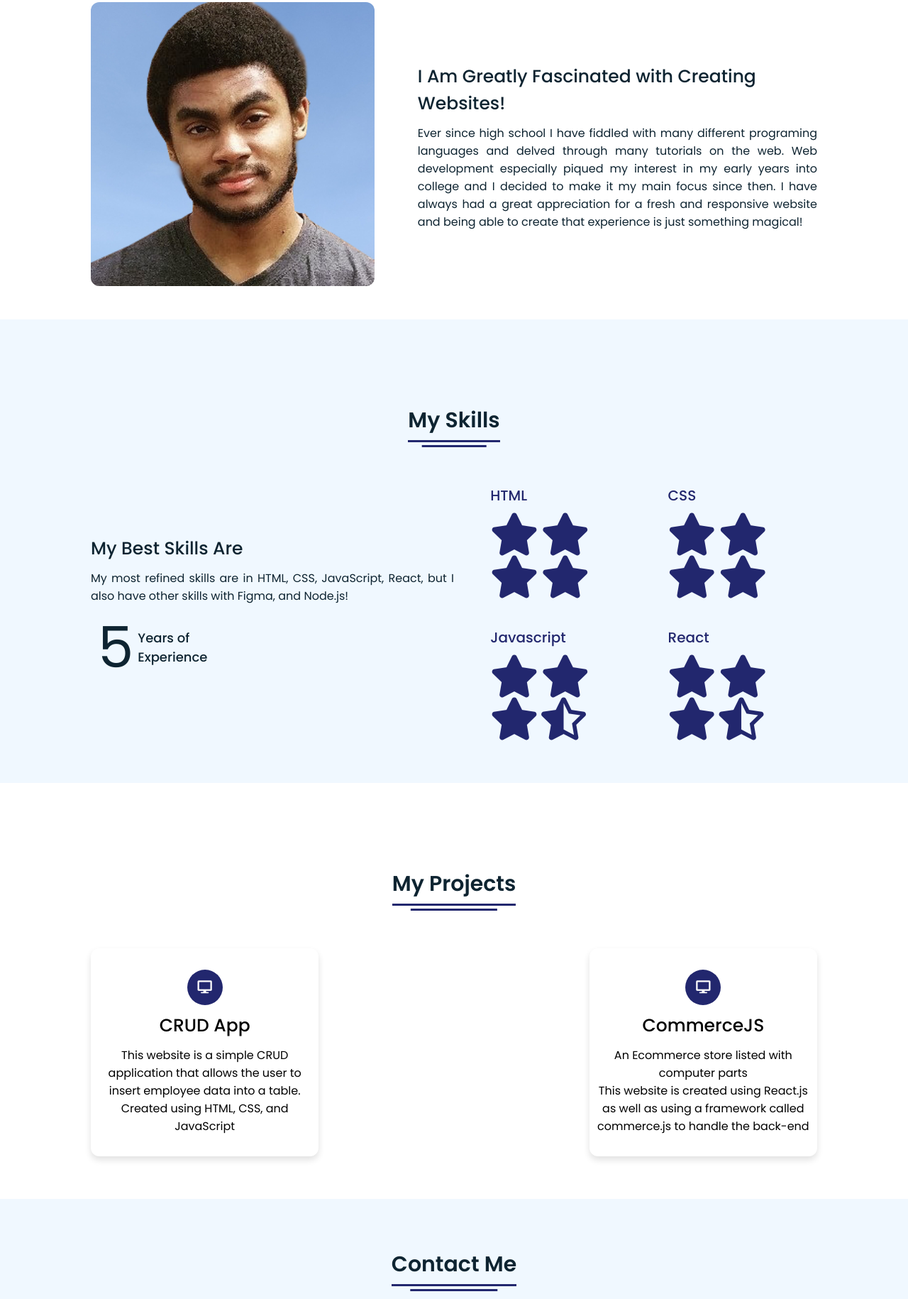
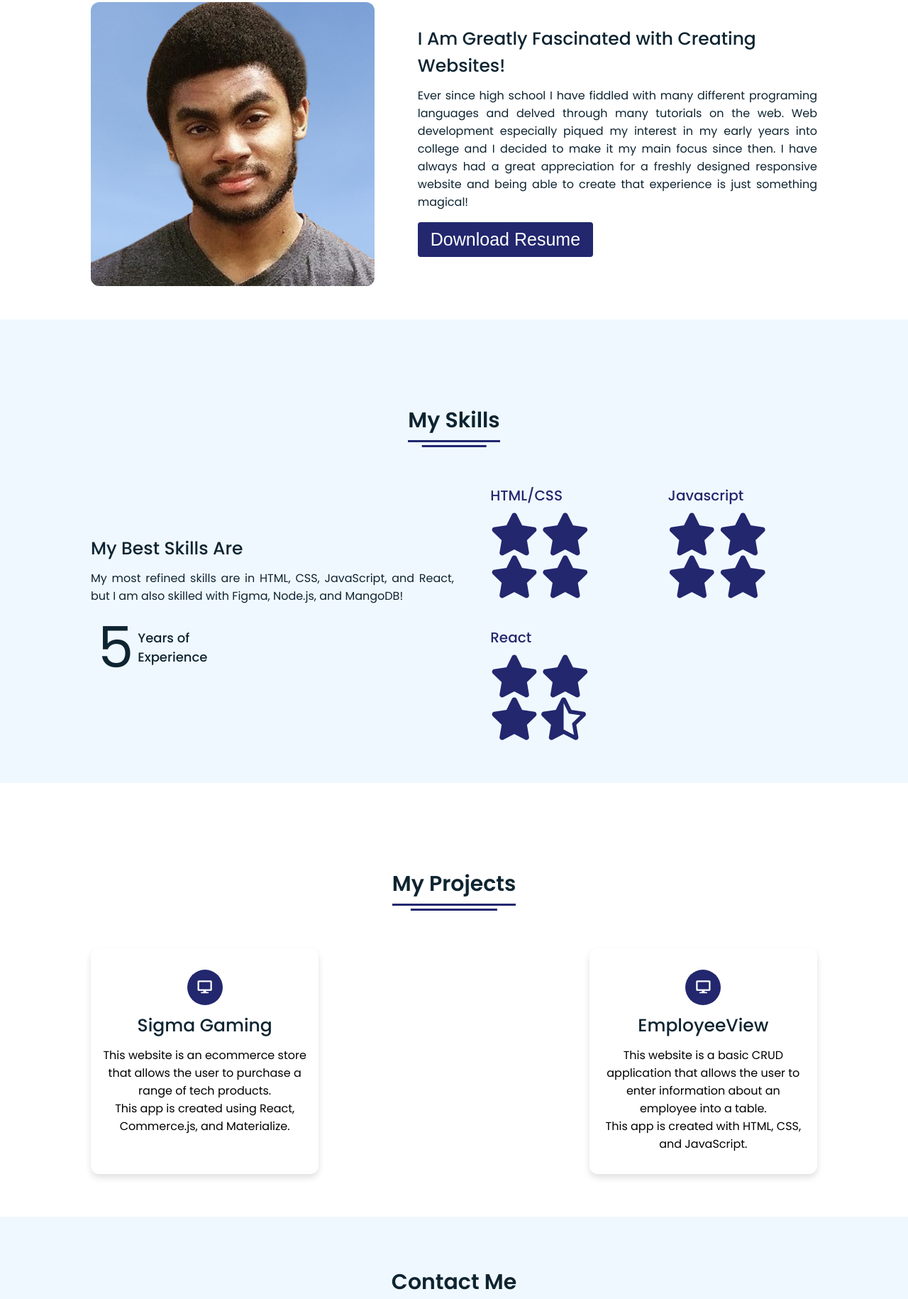
Before and after one commit to jamestelcide/jamestelcide.github.io, a plain HTML site: page index.html in a window 1280 px wide. Shown: the part 970-2800 px from the top of the page at 71% size. Drawn offline with Linux system fonts and the light colour scheme.

Commit message:
Add files via upload

```diff
--- a/index.html
+++ b/index.html
@@ -46,11 +46,13 @@
       <div class="text">
         <div class="text-one">Hello,</div>
         <div class="text-two">I'm James Telcide</div>
-        <div class="text-three">Front-End Web Developer</div>
+        <div class="text-three">Front-End Developer</div>
         <div class="text-four">Based in Georgia</div>
       </div>
 
-
+      <div class="button">
+        <a href="https://www.linkedin.com/in/james-telcide-baa68820b/" target="_blank"><button>Contact Me</button></a>
+      </div>
     </div>
   </section>
 
@@ -64,8 +66,10 @@
         </div>
         <div class="right">
           <div class="topic">I Am Greatly Fascinated with Creating Websites!</div>
-          <p>Ever since high school I have fiddled with many different programing languages and delved through many tutorials on the web. Web development especially piqued my interest in my early years into college and I decided to make it my main focus since then. I have always had a great appreciation for a fresh and responsive website and being able to create that experience is just something magical!</p>
-
+          <p>Ever since high school I have fiddled with many different programing languages and delved through many tutorials on the web. Web development especially piqued my interest in my early years into college and I decided to make it my main focus since then. I have always had a great appreciation for a freshly designed responsive website and being able to create that experience is just something magical!</p>
+          <div class="button">
+            <a href="James Telcide - Resume.pdf" target="_blank"><button>Download Resume</button></a>
+          </div>
         </div>
       </div>
     </div>
@@ -78,7 +82,7 @@
       <div class="skills-details">
         <div class="text">
           <div class="topic">My Best Skills Are</div>
-          <p>My most refined skills are in HTML, CSS, JavaScript, React, but I also have other skills with Figma, and Node.js!</p>
+          <p>My most refined skills are in HTML, CSS, JavaScript, and React, but I am also skilled with Figma, Node.js, and MangoDB!</p>
           <div class="experience">
             <div class="num">5</div>
             <div class="exp">Years of <br> Experience</div>
@@ -86,7 +90,7 @@
         </div>
         <div class="boxes">
           <div class="box">
-            <div class="topic">HTML</div>
+            <div class="topic">HTML/CSS</div>
             <i class="fas fa-star per"></i>
             <i class="fas fa-star per"></i>
             <i class="fas fa-star per"></i>
@@ -95,19 +99,11 @@
           </div>
 
           <div class="box">
-            <div class="topic">CSS</div>
+            <div class="topic">Javascript</div>
             <i class="fas fa-star per"></i>
             <i class="fas fa-star per"></i>
             <i class="fas fa-star per"></i>
             <i class="fas fa-star per"></i>
-          </div>
-
-          <div class="box">
-            <div class="topic">Javascript</div>
-            <i class="fas fa-star per"></i>
-            <i class="fas fa-star per"></i>
-            <i class="fas fa-star per"></i>
-            <i class="fas fa-star-half-alt per"></i>
           </div>
 
           <div class="box">
@@ -117,8 +113,6 @@
             <i class="fas fa-star per"></i>
             <i class="fas fa-star-half-alt per"></i>
           </div>
-
-      </div>
 
     </div>
   </section>
@@ -131,22 +125,25 @@
 
 
       <div class="box">
+        <a href="https://sigmagaming.netlify.app/" target="_blank" style="color: black;">
         <div class="icon">
           <i class="fas fa-desktop"></i>
         </div>
-        <div class="topic"><a style="color: black;" href="/Projects/EmployeeView/index.html" target="_blank">CRUD App</a></div>
-        <p>This website is a simple CRUD application that allows the user to insert employee data into a table.</p>
-        <p>Created using HTML, CSS, and JavaScript</p>
+        <div class="topic">Sigma Gaming</div>
+        <p>This website is an ecommerce store that allows the user to purchase a range of tech products.</p>
+        <p>This app is created using React, Commerce.js, and Materialize.</p>
+      </a>
       </div>
 
-
       <div class="box">
+        <a href="/Projects/EmployeeView/index.html" target="_blank" style="color: black;">
         <div class="icon">
           <i class="fas fa-desktop"></i>
         </div>
-        <div class="topic"><a style="color: black;" href="/Projects/CommerceJS/index.html" target="_blank">CommerceJS</a></div>
-        <p>An Ecommerce store listed with computer parts</p>
-        <p>This website is created using React.js as well as using a framework called commerce.js to handle the back-end</p>
+        <div class="topic">EmployeeView</div>
+        <p>This website is a basic CRUD application that allows the user to enter information about an employee into a table.</p>
+        <p>This app is created with HTML, CSS, and JavaScript.</p>
+      </a>
       </div>
 
     </div>
@@ -158,10 +155,10 @@
   <div class="content">
     <div class="title"><span>Contact Me</span></div>
     <div class="text">
-      <div class="topic">Interested in hiring me?</div>
-      <p>Feel free to click on the button below, or email James.Telcide@gmail.com</p>
+      <div class="topic">Interested in getting to know more?</div>
+      <p>Feel free to click on the button below!</p>
       <div class="button">
-        <button ><a style="color: white;" href="https://www.linkedin.com/in/james-telcide-baa68820b/" target="_blank">Let's Get In Touch</a></button>
+        <a href="https://www.linkedin.com/in/james-telcide-baa68820b/" target="_blank"><button>Let's Get In Touch</button></a>
         <br><br><br>
       </div>
     </div>
```
Also changed, not shown: Projects/EmployeeView/index.html (+4 -4 lines), 1 other file.
